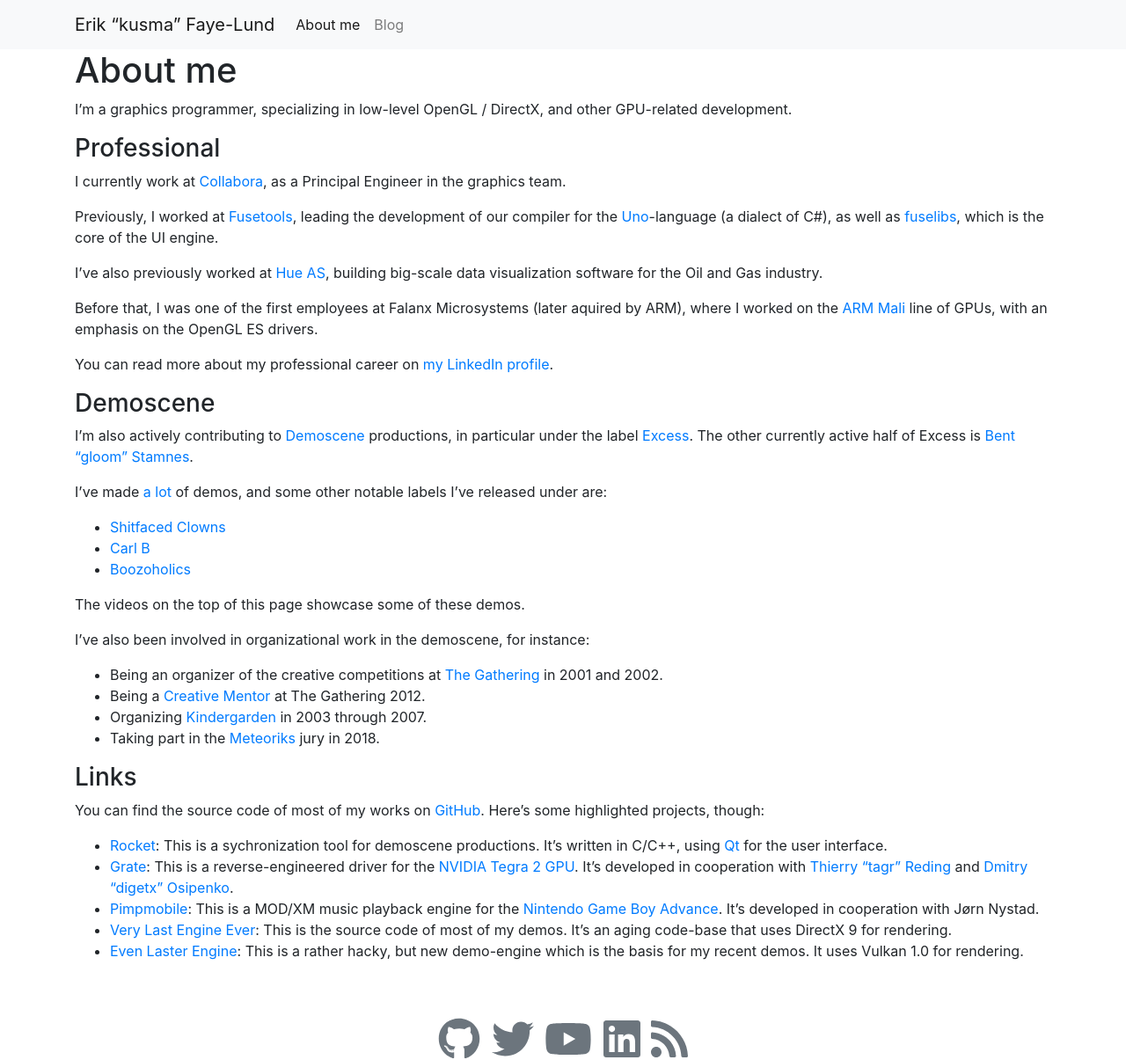
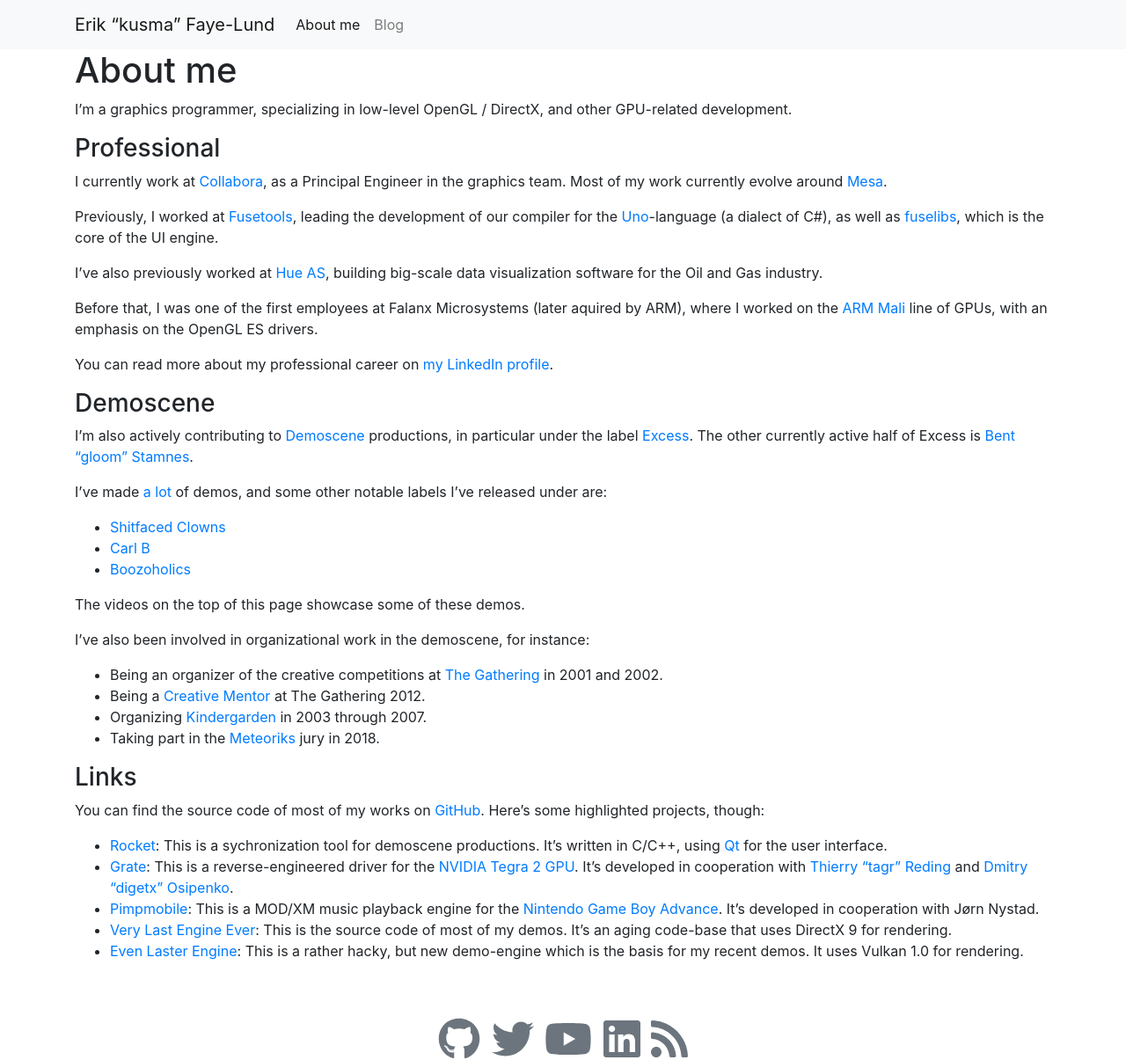
Before and after one commit to kusma/kusma.github.io, a Jekyll site: the page built from about.md, in a window 1280 px wide. Shown: the whole page at 88% size. Built offline with Jekyll 4.4.1, drawn with Linux system fonts in a browser that asks for light colours; nearby versions of some CDN libraries.

Commit message:
add comment about mesa

```diff
--- a/about.md
+++ b/about.md
@@ -9,7 +9,8 @@
 ### Professional
 
 I currently work at [Collabora](https://www.collabora.com), as a Principal
-Engineer in the graphics team.
+Engineer in the graphics team. Most of my work currently evolve around
+[Mesa](https://www.mesa3d.org).
 
 Previously, I worked at [Fusetools](https://fusetools.com), leading the
 development of our compiler for the
```
